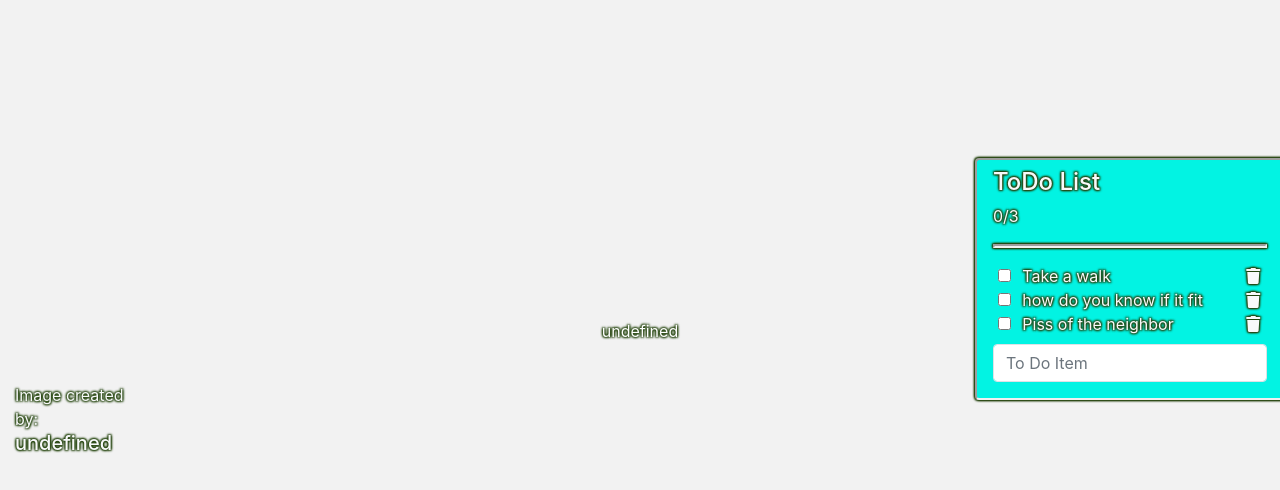
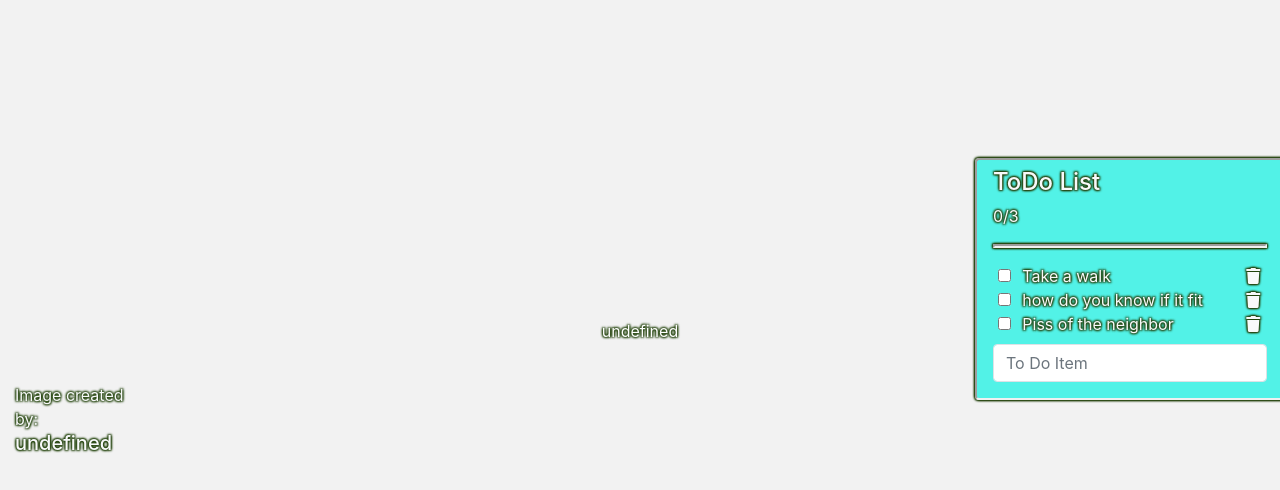
Before and after one commit to ChesterJGreen/checkpoint4, a website with bundled scripts: page index.html in a window 1280 px wide. Shown: the part 310-800 px from the top of the page. Built offline with nearby package versions, Linux system fonts and the light colour scheme; no server answers.

Commit message:
adjust bg of todo list

```diff
--- a/assets/scss/_variables.scss
+++ b/assets/scss/_variables.scss
@@ -5,7 +5,7 @@ $secondary: #FF3697;
 $danger: #EB5757;
 $success: #27AE60;
 $warning: #FF7F50;
-$info: #02f3e3;
+$info: #02f3e3a9;
 $dark: #272727;
 
 $blue: blue;
```
Also changed, not shown: assets/style/main.css.
